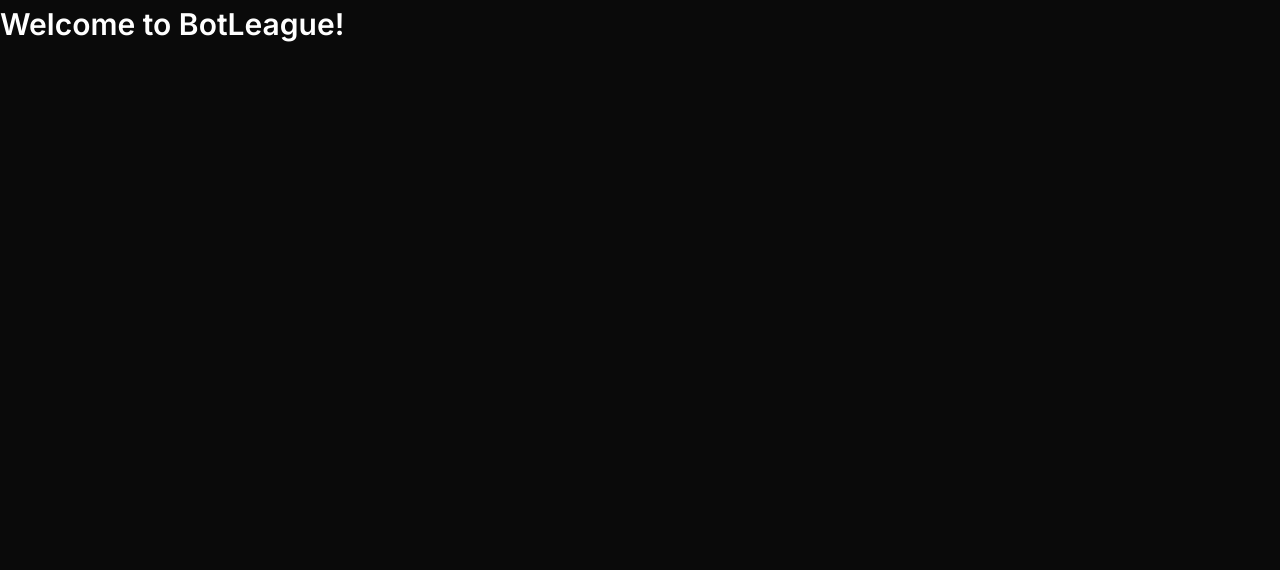
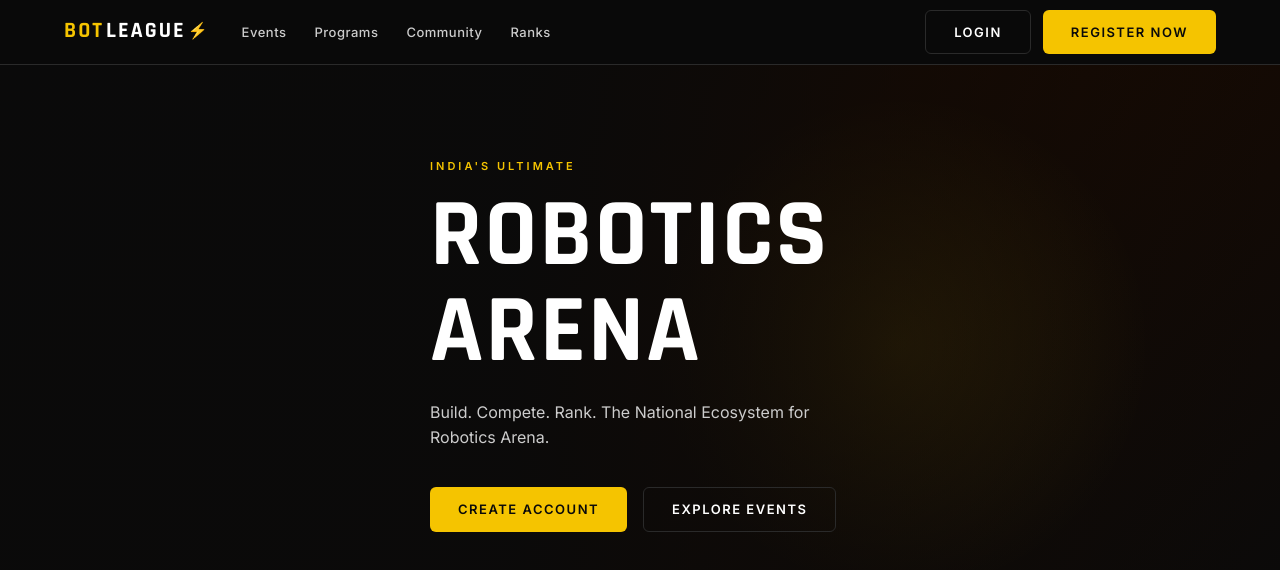
Before and after one commit to Shreyash-Bhimte/botleague, a React (Vite) app in the folder frontend/: page / in a window 1280 px wide. Shown: the top 570 px of the page. Built offline with nearby package versions, Linux system fonts and the light colour scheme.

Commit message:
add Hero section

```diff
--- /dev/null
+++ b/frontend/src/components/Hero/Hero.css
@@ -0,0 +1,60 @@
+.hero {
+  position: relative;
+  min-height: 560px;
+  display: flex;
+  align-items: center;
+  background: linear-gradient(135deg, #0a0a0a 0%, #1a0a00 50%, #0a0a0a 100%);
+  overflow: hidden;
+}
+
+/* Simulated arena glow — no image needed */
+.hero::before {
+  content: '';
+  position: absolute;
+  top: 50%;
+  right: 10%;
+  transform: translateY(-50%);
+  width: 500px;
+  height: 500px;
+  background: radial-gradient(circle, rgba(245,196,0,0.12) 0%, transparent 70%);
+  pointer-events: none;
+}
+
+.hero-overlay {
+  position: absolute;
+  inset: 0;
+  background: linear-gradient(to right, rgba(10,10,10,0.95) 40%, transparent 100%);
+}
+
+.hero-content {
+  position: relative;
+  z-index: 1;
+  max-width: 600px;
+}
+
+.hero-title {
+  font-family: var(--font-display);
+  font-size: clamp(52px, 8vw, 96px);
+  font-weight: 700;
+  line-height: 1;
+  letter-spacing: 2px;
+  text-transform: uppercase;
+  margin: 12px 0 20px;
+}
+
+.hero-sub {
+  color: var(--light);
+  font-size: 16px;
+  margin-bottom: 36px;
+  max-width: 420px;
+}
+
+.hero-actions {
+  display: flex;
+  gap: 16px;
+  flex-wrap: wrap;
+}
+
+@media (max-width: 600px) {
+  .hero { min-height: 420px; }
+}
--- /dev/null
+++ b/frontend/src/components/Hero/Hero.jsx
@@ -0,0 +1,20 @@
+import './Hero.css';
+
+export default function Hero() {
+  return (
+    <section className="hero">
+      <div className="hero-overlay" />
+      <div className="container hero-content">
+        <p className="section-label">India's Ultimate</p>
+        <h1 className="hero-title">ROBOTICS<br />ARENA</h1>
+        <p className="hero-sub">
+          Build. Compete. Rank. The National Ecosystem for Robotics Arena.
+        </p>
+        <div className="hero-actions">
+          <a href="#register" className="btn-primary">Create Account</a>
+          <a href="#events" className="btn-outline">Explore Events</a>
+        </div>
+      </div>
+    </section>
+  );
+}
--- a/frontend/src/components/Navbar/Navbar.jsx
+++ b/frontend/src/components/Navbar/Navbar.jsx
@@ -21,7 +21,7 @@
           <li><a href="#events">Events</a></li>
           <li><a href="#categories">Programs</a></li>
           <li><a href="#ecosystem">Community</a></li>
-          <li><a href="#sponsors">Raries</a></li>
+          <li><a href="#sponsors">Ranks</a></li>
         </ul>
 
         <div className="navbar-actions">
--- a/frontend/src/pages/Home.jsx
+++ b/frontend/src/pages/Home.jsx
@@ -1,8 +1,12 @@
+import Navbar       from '../components/Navbar/Navbar';
+import Hero         from '../components/Hero/Hero';
 
 export default function Home() {
   return (
     <>
-      <h1 className="text-4xl font-bold text-center mt-10">Welcome to BotLeague!</h1>
+      <Navbar />
+      <Hero />
+
     </>
   );
 }
```
